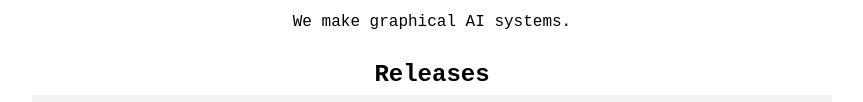
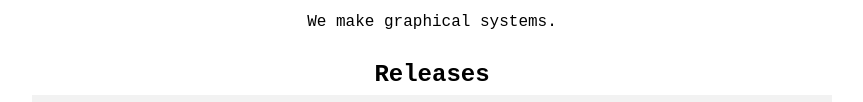
Before and after one commit to labyrinth-ai/labyrinth-ai.github.io, a plain HTML site: page index.html in a window 1280 px wide. Shown: the part 311-413 px from the top of the page, without its empty margins (208-1071 px from the left). Drawn offline with nearby package versions, Linux system fonts and the light colour scheme; a web font is replaced by a local one.

Commit message:
Updated tagline.

```diff
--- a/index.html
+++ b/index.html
@@ -62,7 +62,7 @@
     <div class="body-column">
         <h1>Novaia</h1>
         <div id="container"></div>
-        <p>We make graphical AI systems.</p>
+        <p>We make graphical systems.</p>
 
         <section>
             <h2>Releases</h2>
```
